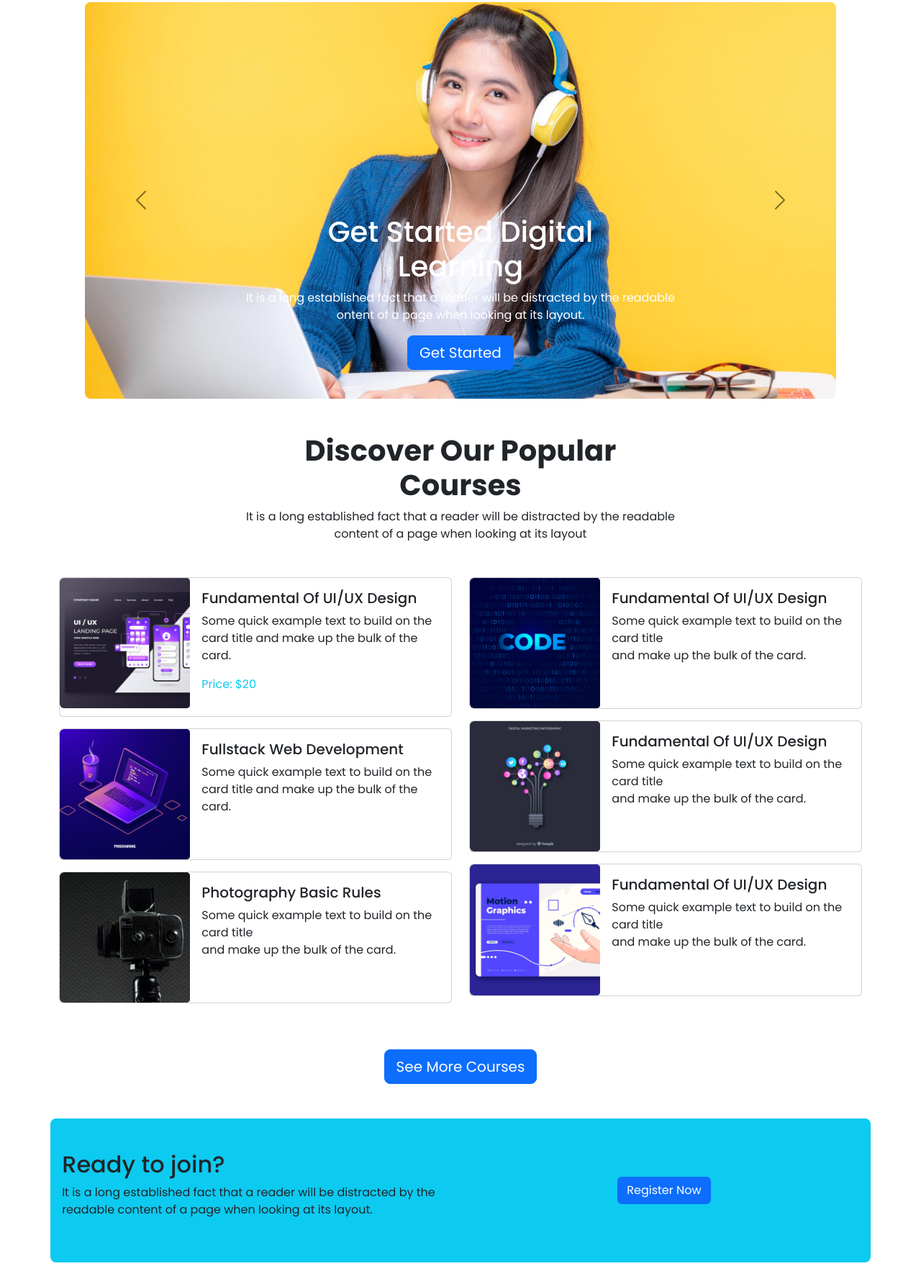
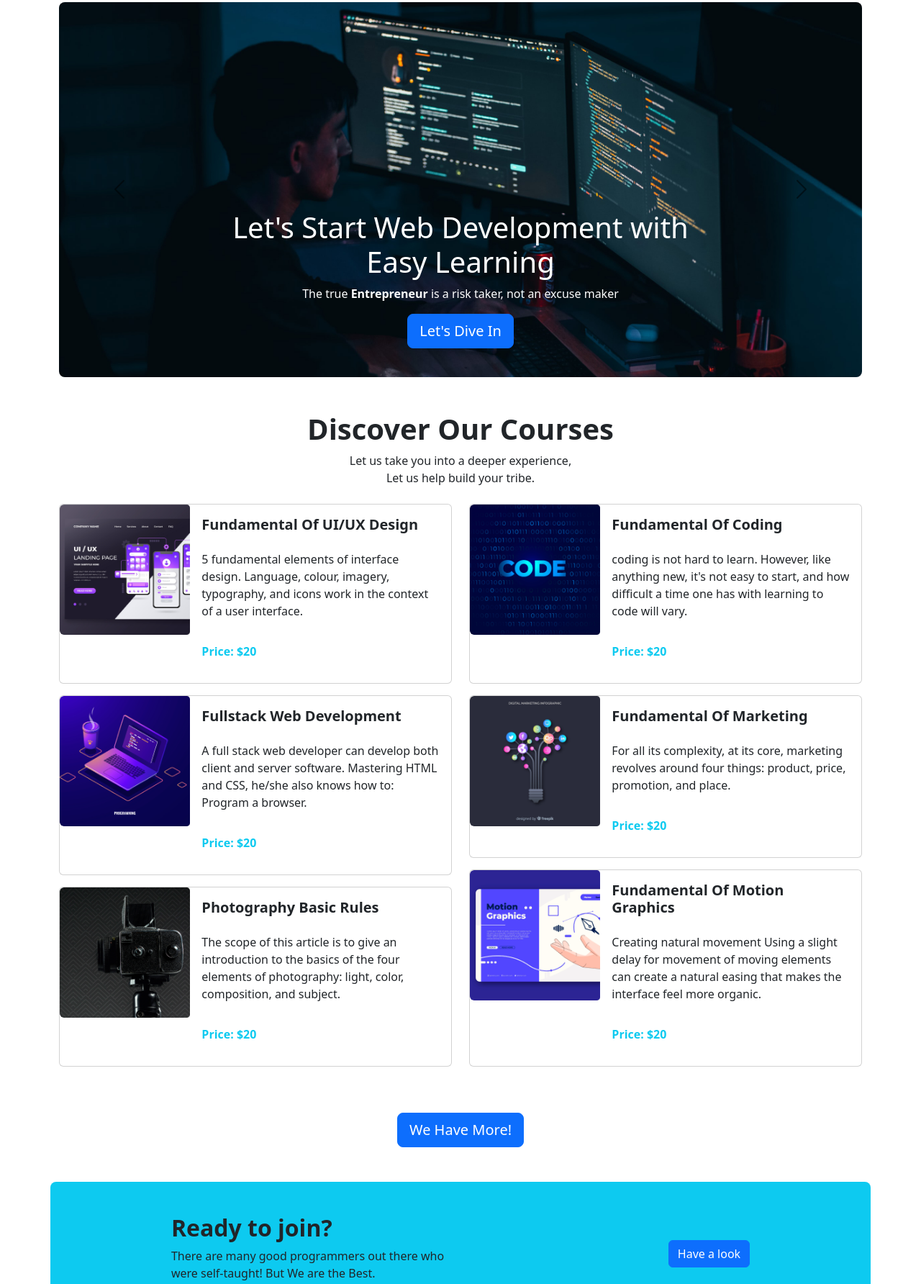
Before and after one commit to Devprince97/Prince-Tech-Assignment-3, a plain HTML site: page index.html in a window 1280 px wide. Shown: the part 69-1853 px from the top of the page at 72% size. Drawn offline with nearby package versions, Linux system fonts and the light colour scheme.

```diff
--- a/css/styles.css
+++ /dev/null
@@ -1,7 +0,0 @@
-/* Google Font Added */
-@import url('https://fonts.googleapis.com/css2?family=Bebas+Neue&family=Poppins:wght@400;500;600;700&display=swap');
-
-body{
-  font-family: 'Bebas Neue', cursive;
-  font-family: 'Poppins', sans-serif;
-}
--- a/index.html
+++ b/index.html
@@ -8,8 +8,6 @@
   <title>Prince Tech</title>
   <!-- BOOTSTRAP CDN LINK ADDED -->
   <link rel="stylesheet" href="https://cdn.jsdelivr.net/npm/bootstrap@5.2.0/dist/css/bootstrap.min.css">
-  <!-- CSS LINK ADDED -->
-  <link rel="stylesheet" href="css/styles.css">
   <!-- Fontawsome Link Added -->
   <script src="https://kit.fontawesome.com/fe53fec25c.js" crossorigin="anonymous"></script>
 </head>
@@ -53,42 +51,43 @@
     </section>
     <!-- Navbar End -->
 
-    <!-- Slide Start -->
+    <!-- Slider Start -->
     <section>
-      <div class="container p-5 mt-4">
+      <div class="container py-5 mt-4">
         <div id="carouselExampleDark" class="carousel carousel-dark slide" data-bs-ride="carousel">
           <div class="carousel-inner rounded-3">
+            <!-- Slider 1 -->
             <div class="carousel-item active" data-bs-interval="10000">
-              <img src="images/cover/cover-2.jpg" class="d-block w-100" alt="...">
-              <div class="carousel-caption d-none d-md-block">
-                <h1 class="text-white">Get Started Digital <br>Learning</h1>
-                <p class="text-white">It is a long established fact that a reader will be distracted by the readable
-                  <br>ontent of a page when looking at its layout.
-                </p>
-                <button type="button" class="btn btn-primary btn-lg">Get Started</button>
+              <img src="images/cover/2.jpg" class="d-block w-100" alt="...">
+              <div class="carousel-caption">
+                <h1 class="text-white">Let's Start Web Development with<br> Easy Learning</h1>
+                <p class="text-white">The true <strong>Entrepreneur</strong> is a risk taker, not an excuse maker</p>
+                <!-- Start Button -->
+                <button type="button" class="btn btn-primary btn-lg">Let's Dive In</button>
               </div>
             </div>
+            <!-- Slider 2 -->
             <div class="carousel-item" data-bs-interval="2000">
-              <img src="images/cover/cover-1.png" class="d-block w-100" alt="...">
-              <div class="carousel-caption d-none d-md-block">
-                <h1 class="text-white">Get Started Digital <br>Learning</h1>
-                <p class="text-white">It is a long established fact that a reader will be distracted by the readable
-                  <br>ontent of a page when looking at its layout.
-                </p>
-                <button type="button" class="btn btn-primary btn-lg">Get Started</button>
+              <img src="images/cover/1.jpg" class="d-block w-100" alt="...">
+              <div class="carousel-caption">
+                <h1 class="text-white">Let's Start Web Development with<br> Easy Learning</h1>
+                <p class="text-white">The true <strong>Entrepreneur</strong> is a risk taker, not an excuse maker</p>
+                <!-- Start Button -->
+                <button type="button" class="btn btn-primary btn-lg">Let's Dive In</button>
               </div>
             </div>
+            <!-- Slider 3 -->
             <div class="carousel-item">
-              <img src="images/cover/cover-3.jpg" class="d-block w-100" alt="...">
-              <div class="carousel-caption d-none d-md-block">
-                <h1 class="text-white">Get Started Digital <br>Learning</h1>
-                <p class="text-white">It is a long established fact that a reader will be distracted by the readable
-                  <br>ontent of a page when looking at its layout.
-                </p>
-                <button type="button" class="btn btn-primary btn-lg">Get Started</button>
+              <img src="images/cover/3.jpg" class="d-block w-100" alt="...">
+              <div class="carousel-caption">
+                <h1 class="text-white">Let's Start Web Development with<br> Easy Learning</h1>
+                <p class="text-white">The true <strong>Entrepreneur</strong> is a risk taker, not an excuse maker</p>
+                <!-- Start Button -->
+                <button type="button" class="btn btn-primary btn-lg">Let's Dive In</button>
               </div>
             </div>
           </div>
+          <!-- Slider Arrow -->
           <button class="carousel-control-prev" type="button" data-bs-target="#carouselExampleDark"
             data-bs-slide="prev">
             <span class="carousel-control-prev-icon" aria-hidden="true"></span>
@@ -102,17 +101,18 @@
         </div>
       </div>
     </section>
-    <!-- Slide End -->
+    <!-- Slider End -->
   </header>
+
   <main>
-    <!-- Courses SECTION START -->
+    <!-- Courses Section start -->
     <section>
-      <h1 class="fw-bold text-center">Discover Our Popular <br>Courses</h1>
-      <p class="text-center">It is a long established fact that a reader will be distracted by the readable <br>content
-        of a page when looking at its layout</p>
-      <div class="container mt-5">
+      <h1 class="fw-bold text-center">Discover Our Courses</h1>
+      <p class="text-center">Let us take you into a deeper experience,<br>Let us help build your tribe.</p>
+      <div class="container mt-4">
         <div class="row">
           <div class="col-lg-6">
+            <!-- Course 1 -->
             <div class="card mb-3">
               <div class="row g-0">
                 <div class="col-md-4">
@@ -120,14 +120,14 @@
                 </div>
                 <div class="col-md-8">
                   <div class="card-body">
-                    <h5 class="card-title">Fundamental Of UI/UX Design</h5>
-                    <p class="card-text">Some quick example text to build on the card title and make up the bulk of the
-                      card.</p>
-                    <p class="text-info">Price: $20</p>
+                    <h5 class="card-title fw-bold">Fundamental Of UI/UX Design</h5>
+                    <p class="card-text py-3">5 fundamental elements of interface design. Language, colour, imagery, typography, and icons work in the context of a user interface.</p>
+                    <p class="text-info fw-bold">Price: $20</p>
                   </div>
                 </div>
               </div>
             </div>
+            <!-- Course 2 -->
             <div class="card mb-3">
               <div class="row g-0">
                 <div class="col-md-4">
@@ -135,13 +135,14 @@
                 </div>
                 <div class="col-md-8">
                   <div class="card-body">
-                    <h5 class="card-title">Fullstack Web Development</h5>
-                    <p class="card-text">Some quick example text to build on the card title and make up the bulk of the
-                      card.</p>
+                    <h5 class="card-title fw-bold">Fullstack Web Development</h5>
+                    <p class="card-text py-3">A full stack web developer can develop both client and server software. Mastering HTML and CSS, he/she also knows how to: Program a browser.</p>
+                    <p class="text-info fw-bold">Price: $20</p>
                   </div>
                 </div>
               </div>
             </div>
+            <!-- Course 3 -->
             <div class="card mb-3">
               <div class="row g-0">
                 <div class="col-md-4">
@@ -149,15 +150,16 @@
                 </div>
                 <div class="col-md-8">
                   <div class="card-body">
-                    <h5 class="card-title">Photography Basic Rules</h5>
-                    <p class="card-text">Some quick example text to build on the card title <br>and make up the bulk of
-                      the card.</p>
+                    <h5 class="card-title fw-bold">Photography Basic Rules</h5>
+                    <p class="card-text py-3">The scope of this article is to give an introduction to the basics of the four elements of photography: light, color, composition, and subject.</p>
+                      <p class="text-info fw-bold">Price: $20</p>
                   </div>
                 </div>
               </div>
             </div>
           </div>
           <div class="col-lg-6">
+            <!-- Course 4 -->
             <div class="card mb-3">
               <div class="row g-0">
                 <div class="col-md-4">
@@ -165,13 +167,14 @@
                 </div>
                 <div class="col-md-8">
                   <div class="card-body">
-                    <h5 class="card-title">Fundamental Of UI/UX Design</h5>
-                    <p class="card-text">Some quick example text to build on the card title <br>and make up the bulk of
-                      the card.</p>
+                    <h5 class="card-title fw-bold">Fundamental Of Coding</h5>
+                    <p class="card-text py-3">coding is not hard to learn. However, like anything new, it's not easy to start, and how difficult a time one has with learning to code will vary. </p>
+                    <p class="text-info fw-bold">Price: $20</p>
                   </div>
                 </div>
               </div>
             </div>
+            <!-- Course 5 -->
             <div class="card mb-3">
               <div class="row g-0">
                 <div class="col-md-4">
@@ -179,13 +182,14 @@
                 </div>
                 <div class="col-md-8">
                   <div class="card-body">
-                    <h5 class="card-title">Fundamental Of UI/UX Design</h5>
-                    <p class="card-text">Some quick example text to build on the card title <br>and make up the bulk of
-                      the card.</p>
+                    <h5 class="card-title fw-bold">Fundamental Of Marketing</h5>
+                    <p class="card-text py-3">For all its complexity, at its core, marketing revolves around four things: product, price, promotion, and place.</p>
+                    <p class="text-info fw-bold">Price: $20</p>
                   </div>
                 </div>
               </div>
             </div>
+            <!-- Course 6 -->
             <div class="card mb-3">
               <div class="row g-0">
                 <div class="col-md-4">
@@ -193,38 +197,38 @@
                 </div>
                 <div class="col-md-8">
                   <div class="card-body">
-                    <h5 class="card-title">Fundamental Of UI/UX Design</h5>
-                    <p class="card-text">Some quick example text to build on the card title <br>and make up the bulk of
-                      the card.</p>
+                    <h5 class="card-title fw-bold">Fundamental Of Motion Graphics</h5>
+                    <p class="card-text py-3">Creating natural movement Using a slight delay for movement of moving elements can create a natural easing that makes the interface feel more organic.</p>
+                      <p class="text-info fw-bold">Price: $20</p>
                   </div>
                 </div>
               </div>
             </div>
           </div>
         </div>
+        <!-- Course Button -->
         <div class="text-center p-5">
-          <button type="button" class="btn btn-primary btn-lg">See More Courses</button>
+          <button type="button" class="btn btn-primary btn-lg">We Have More!</button>
         </div>
       </div>
     </section>
-    <!-- SECOUND SECTION END -->
+    <!-- Courses Section End -->
 
-    <!-- Join Us Section Start -->
+    <!-- Ready To Join Section Start -->
     <section>
       <div style="height: 200px;"
         class="container bg-info mb-5 rounded-3 d-flex justify-content-center align-items-center">
         <div class="row">
           <div class="col-lg-6">
             <div>
-              <h2>Ready to join?</h2>
-              <p>It is a long established fact that a reader will be distracted by the readable content of a page when
-                looking at its layout.</p>
+              <h2 class="fw-bold">Ready to join?</h2>
+              <p>There are many good programmers out there who were self-taught! But We are the Best.</p>
             </div>
           </div>
-          <div class="col-lg-6 d-flex align-items-center justify-content-center">
+          <div class="col-lg-6 d-flex align-items-center justify-content-center justify-content-lg-end">
+
             <!-- Button trigger modal -->
-            <button type="button" class="btn btn-primary" data-bs-toggle="modal" data-bs-target="#exampleModal">Register
-              Now </button>
+            <button type="button" class="btn btn-primary" data-bs-toggle="modal" data-bs-target="#exampleModal"> Have a look</button>
 
             <!-- Modal -->
             <div class="modal fade" id="exampleModal" tabindex="-1" aria-labelledby="exampleModalLabel"
@@ -232,7 +236,7 @@
               <div class="modal-dialog">
                 <div class="modal-content">
                   <div class="modal-header">
-                    <h5 class="modal-title" id="exampleModalLabel">Do You Want To Redirect On Register Page?</h5>
+                    <h5 class="modal-title" id="exampleModalLabel">Wanna Redirect to the Register Page?</h5>
                     <button type="button" class="btn-close" data-bs-dismiss="modal" aria-label="Close"></button>
                   </div>
                   <div class="modal-body">
@@ -253,17 +257,17 @@
         </div>
       </div>
     </section>
-    <!-- Join Us section End -->
+    <!-- Ready To Join Section End -->
 
-    <!-- Frequently Asked Questions section Start -->
+    <!-- FAQ Section Start -->
     <section>
       <div class="container mb-5">
         <div class="text-center mb-3">
-          <h2>Frequently Asked Questions</h2>
-          <p>It is a long established fact that a reader will be distracted by the <br>readable content of a page when
-            looking at its layout.</p>
+          <h2 class="fw-bold">Frequently Asked Questions</h2>
+          <p>Some questions suddenly occurs to your mind.</p>
         </div>
         <div class="accordion accordion-flush" id="accordionFlushExample">
+          <!-- Question Number 1 -->
           <div class="accordion-item">
             <h2 class="accordion-header" id="flush-headingOne">
               <button class="accordion-button collapsed" type="button" data-bs-toggle="collapse"
@@ -278,6 +282,7 @@
                 both. Flexbox, gives you more flexibility while working on either element (row or column).</div>
             </div>
           </div>
+          <!-- Question Number 2 -->
           <div class="accordion-item">
             <h2 class="accordion-header" id="flush-headingTwo">
               <button class="accordion-button collapsed" type="button" data-bs-toggle="collapse"
@@ -293,6 +298,7 @@
                 pattern that makes them look identical.</div>
             </div>
           </div>
+          <!-- Question Number 3 -->
           <div class="accordion-item">
             <h2 class="accordion-header" id="flush-headingThree">
               <button class="accordion-button collapsed" type="button" data-bs-toggle="collapse"
@@ -307,6 +313,7 @@
                 consists of: margins, borders, padding, and the actual content.</div>
             </div>
           </div>
+          <!-- Question Number 4 -->
           <div class="accordion-item">
             <h2 class="accordion-header" id="flush-headingFour">
               <button class="accordion-button collapsed" type="button" data-bs-toggle="collapse"
@@ -323,15 +330,15 @@
             </div>
           </div>
     </section>
-    <!-- Frequently Asked Questions end -->
+    <!-- FAQ Section end -->
 
-    <!-- Trusted Section start -->
+    <!-- Trusted Company Section start -->
     <section>
       <div class="container d-none d-lg-block mb-5 mt-5">
         <div class="row">
           <div class="col-md-12">
             <div class="mb-8 text-center">
-              <h4>Trusted by over 800+ companies</h4>
+              <h4>Our Best Client Companies</h4>
             </div>
           </div>
         </div>
@@ -363,17 +370,14 @@
         </div>
       </div>
     </section>
-    <!-- Trusted section end -->
-
-
-
+    <!-- Trusted Company section end -->
   </main>
 
   <!-- footer section -->
   <footer class="bg-dark text-center text-white pt-5">
     <div>
       <h2>Prince Tech</h2>
-      <p>Office 41, Zawaya Buildin, Ghala Muscat, <br>Sultanate of Oman <br>Privacy Ploicy | Terms of use</p>
+      <p>3430 East Russell Road,<br>Las Vegas, NV 89120<br>Privacy Ploicy | Terms & Condition</p>
     </div>
     <!-- Grid container -->
     <div class="container p-4 pb-0">
@@ -401,7 +405,7 @@
 
         <!-- Github -->
         <a target="_blank" class="btn btn-outline-light btn-floating m-1" href="https://github.com/Devprince97"
-          role="button"><i class="fab fa-github"></i></a>
+role="button"><i class="fab fa-github"></i></a>
       </section>
       <!-- Section: Social media -->
     </div>
```
Also changed, not shown: images/cover/1.jpg (added), images/cover/2.jpg (added), images/cover/3.jpg (added), images/cover/cover-1.png (deleted), images/cover/cover-2.jpg (deleted), images/cover/cover-3.jpg (deleted).
